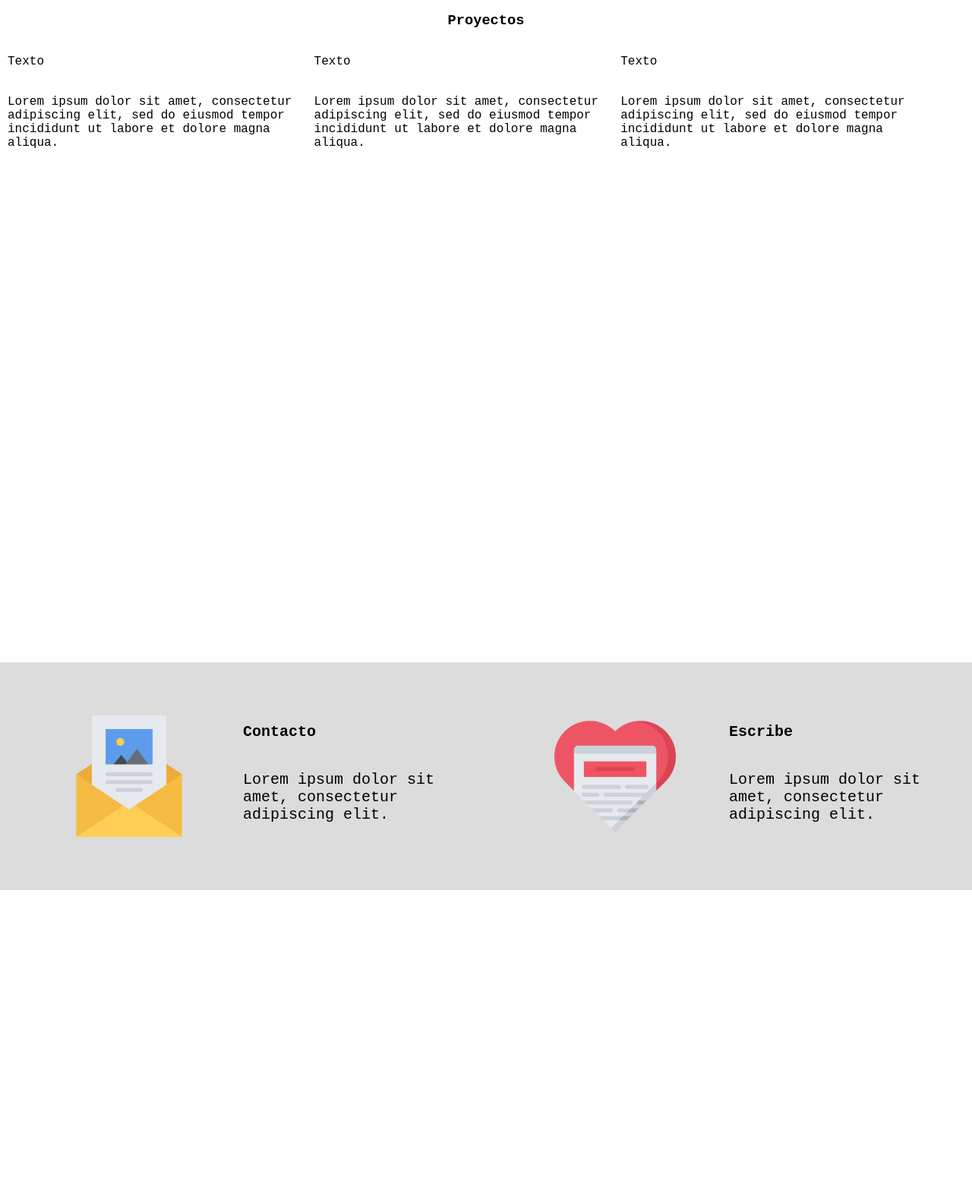
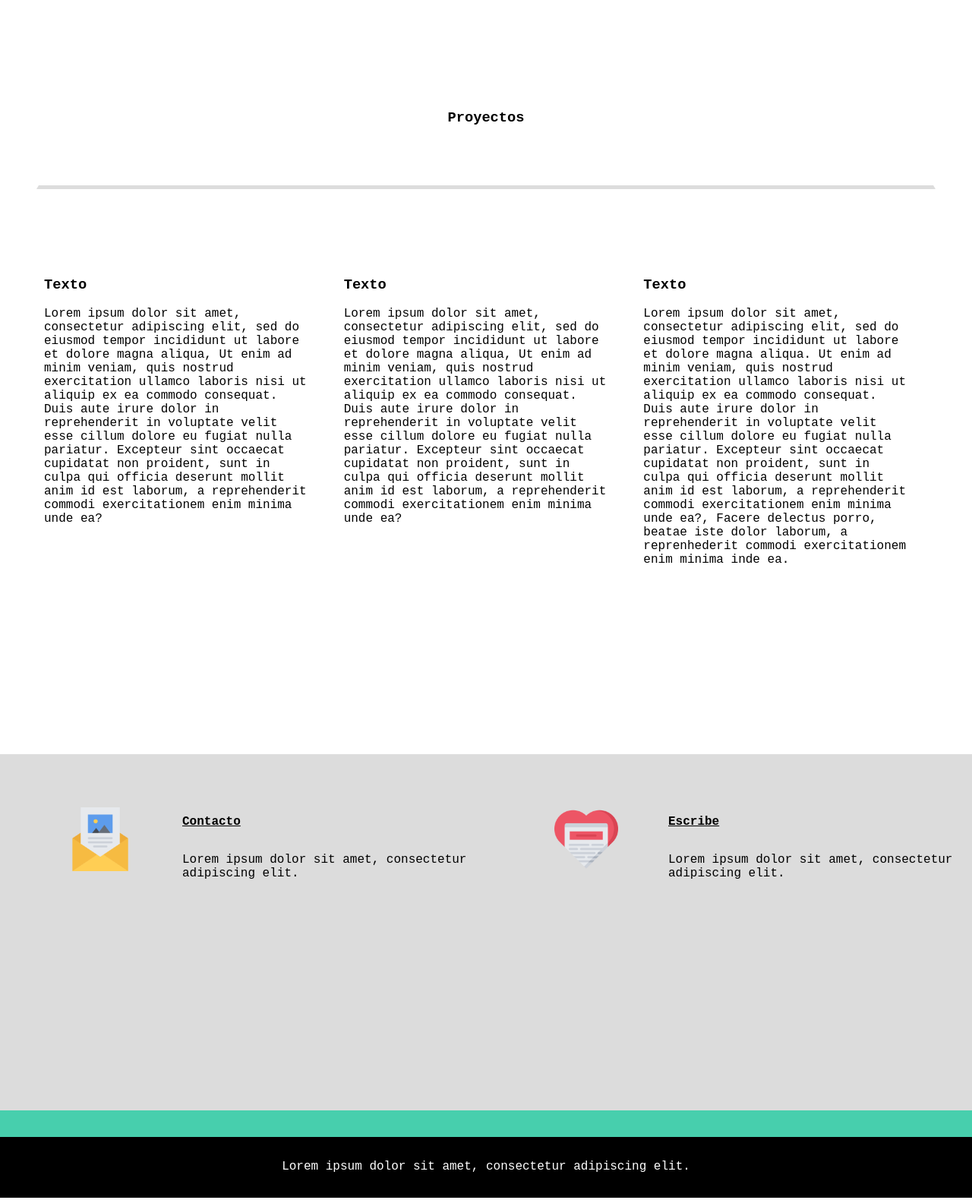
Before and after one commit to Joanb65/blog-web-DSD, a plain HTML site: page Perfil.html in a window 1280 px wide. Shown: the part 443-2023 px from the top of the page at 76% size. Drawn offline with Linux system fonts and the light colour scheme.

Commit message:
Finalizada la pagina en lineas generales

```diff
--- a/Perfil.html
+++ b/Perfil.html
@@ -24,7 +24,7 @@
                 <a href="/"><img src="assets/img/Logo-negro.png" alt="Logo del blog"></a>
             </section>
             <section class="profile-link">
-                <a href="/">Sobre mi</a>
+                <a href="/"><u>Sobre mi</u></a>
             </section>
         </nav>
     </header>
@@ -45,35 +45,35 @@
     </section>
 
     <section class="blog-posts-container">
+        <h3> Proyectos </h3>
         <div class="grid-container">
-            <h3> Proyectos </h3>
             <article class="post-container">
-                <p>Texto</p>
-                <p>Lorem ipsum dolor sit amet, consectetur adipiscing elit, sed do eiusmod tempor incididunt ut labore et dolore magna aliqua.</p>
+                <h1>Texto</h1>
+                <p>Lorem ipsum dolor sit amet, consectetur adipiscing elit, sed do eiusmod tempor incididunt ut labore et dolore magna aliqua, Ut enim ad minim veniam, quis nostrud exercitation ullamco laboris nisi ut aliquip ex ea commodo consequat. Duis aute irure dolor in reprehenderit in voluptate velit esse cillum dolore eu fugiat nulla pariatur. Excepteur sint occaecat cupidatat non proident, sunt in culpa qui officia deserunt mollit anim id est laborum, a reprehenderit commodi exercitationem enim minima unde ea?</p>
             </article>
 
             <article class="post-container">
-                <p>Texto</p>
-                <p>Lorem ipsum dolor sit amet, consectetur adipiscing elit, sed do eiusmod tempor incididunt ut labore et dolore magna aliqua.</p>
+                <h1>Texto</h1>
+                <p>Lorem ipsum dolor sit amet, consectetur adipiscing elit, sed do eiusmod tempor incididunt ut labore et dolore magna aliqua, Ut enim ad minim veniam, quis nostrud exercitation ullamco laboris nisi ut aliquip ex ea commodo consequat. Duis aute irure dolor in reprehenderit in voluptate velit esse cillum dolore eu fugiat nulla pariatur. Excepteur sint occaecat cupidatat non proident, sunt in culpa qui officia deserunt mollit anim id est laborum, a reprehenderit commodi exercitationem enim minima unde ea?</p>
             </article>
 
             <article class="post-container">
-                <p>Texto</p>
-                <p>Lorem ipsum dolor sit amet, consectetur adipiscing elit, sed do eiusmod tempor incididunt ut labore et dolore magna aliqua.</p>
-            </article>
+                <h1>Texto</h1>
+                <p>Lorem ipsum dolor sit amet, consectetur adipiscing elit, sed do eiusmod tempor incididunt ut labore et dolore magna aliqua. Ut enim ad minim veniam, quis nostrud exercitation ullamco laboris nisi ut aliquip ex ea commodo consequat. Duis aute irure dolor in reprehenderit in voluptate velit esse cillum dolore eu fugiat nulla pariatur. Excepteur sint occaecat cupidatat non proident, sunt in culpa qui officia deserunt mollit anim id est laborum,
+                    a reprehenderit commodi exercitationem enim minima unde ea?, Facere delectus porro, beatae iste dolor laborum, a reprenhederit commodi exercitationem enim minima inde ea.</p>            </article>
         </div>
 
     </section>
 
     <section class="blog-contacto-container">
         <section class="contacto-columna_izquierda-container">
-            <h1>Contacto</h1>
+            <h1><u>Contacto</u></h1>
             <a href="/"><img src="assets/img/013-newsletter.png" alt="Post destacado"></a>
             <p>Lorem ipsum dolor sit amet, consectetur adipiscing elit.</p>
         </section>
 
         <section class="contacto-columna_derecha-container">
-            <h1>Escribe</h1>
+            <h1><u>Escribe</u></h1>
             <a href="/"><img src="assets/img/006-like.png" alt="Post destacado"></a>
             <p>Lorem ipsum dolor sit amet, consectetur adipiscing elit.</p>
 
@@ -81,8 +81,10 @@
 
     </section>
 
+    <footer>
+        <p>Lorem ipsum dolor sit amet, consectetur adipiscing elit.</p>
+    </footer>
+
 </main>
-<footer>
-    <p></p>
-</footer>
+
 </body>
--- a/css/perfil.css
+++ b/css/perfil.css
@@ -72,7 +72,7 @@ nav .profile-link{
 /*Parte profile*/
 
 .blog-main{
-    height: 600px;
+    height: 1000px;
 }
 
 .blog-destacado-container{
@@ -130,47 +130,70 @@ nav .profile-link{
 
 /* Parte de Posts*/
 
+.blog-posts-container {
+   display: grid;
+   grid-template-rows: 1fr 2fr;
+   align-items: center;
+   margin: 3em;
+}
+
+
+.blog-posts-container .grid-container{
+   max-height: 600px;
+   display: grid;
+   grid-template-rows: 1fr 2fr;
+
+}
+
+.blog-posts-container  h3{
+    text-align: center;
+    grid-row: 1;
+    border-color: white;
+    border-bottom: gainsboro;
+    border-style: solid;
+    border-bottom-width: thick;
+    height: 100px;
+}
+
 .blog-posts-container .post-container{
     display: inline-block;
     padding-left: 10px;
-    max-width: 30%;
+    max-width: 90%;
     margin-bottom: 50%;
-}
+    grid-row: 2;
 
-.blog-posts-container .grid-container h3{
-    text-align: center;
 }
 
 .blog-posts-container .post-container p{
     margin-bottom: 35px;
+    max-width: 100%;
 }
 
 /* Parte contacto */
 .blog-contacto-container{
-    height: 300px;
     background-color: gainsboro;
     display: grid;
     grid-template-columns: 1fr 1fr;
+
 }
 
 .contacto-columna_izquierda-container{
     display: grid;
-    grid-template-columns: 1fr 1fr;
-    grid-template-rows: 1fr 15fr;
+    grid-template-columns: 0.6fr 1fr;
+    grid-template-rows: 0.5fr 1.5fr;
 }
 
 .contacto-columna_derecha-container{
     display: grid;
-    grid-template-columns: 1fr 1fr;
-    grid-template-rows: 1fr 15fr;
+    grid-template-columns: 0.6fr 1fr;
+    grid-template-rows: 0.5fr 1.5fr;
 }
 
 .contacto-columna_izquierda-container h1{
-    font-size: 20px;
+    font-size: 16px;
     grid-column: 2;
     grid-row: 1;
     margin-top: 80px;
-
 }
 
 .contacto-columna_izquierda-container a{
@@ -178,21 +201,21 @@ nav .profile-link{
 }
 
 .contacto-columna_izquierda-container p{
-    font-size: 20px;
+    font-size: 16px;
     grid-column: 2;
     grid-row: 2;
     margin-bottom: 300px;
 }
 
 .contacto-columna_izquierda-container img{
-    max-width: 50%;
+    max-width: 35%;
     grid-column: 1;
     margin-top: 70px;
     margin-left: 90px;
 }
 
 .contacto-columna_derecha-container h1{
-    font-size: 20px;
+    font-size: 16px;
     grid-column: 2;
     grid-row: 1;
     margin-top: 80px;
@@ -203,29 +226,29 @@ nav .profile-link{
 }
 
 .contacto-columna_derecha-container p{
-    font-size: 20px;
+    font-size: 16px;
     grid-column: 2;
     grid-row: 2;
     margin-bottom: 300px;
 }
 
 .contacto-columna_derecha-container img{
-    max-width: 50%;
+    max-width: 35%;
     grid-column: 1;
     margin-top: 70px;
     margin-left: 90px;
 }
 
-
-/*footer{
+footer{
     width: 100%;
     height: 80px;
     background-color: black;
     border-top: 35px solid #47cfad;
-    text-align: center;
+    margin-top: auto;
 }
 
 footer p{
     color: white;
     margin-top: 30px;
-}*/
+    text-align: center;
+}
```
Also changed, not shown: Blogs.html (+4 -3 lines).
